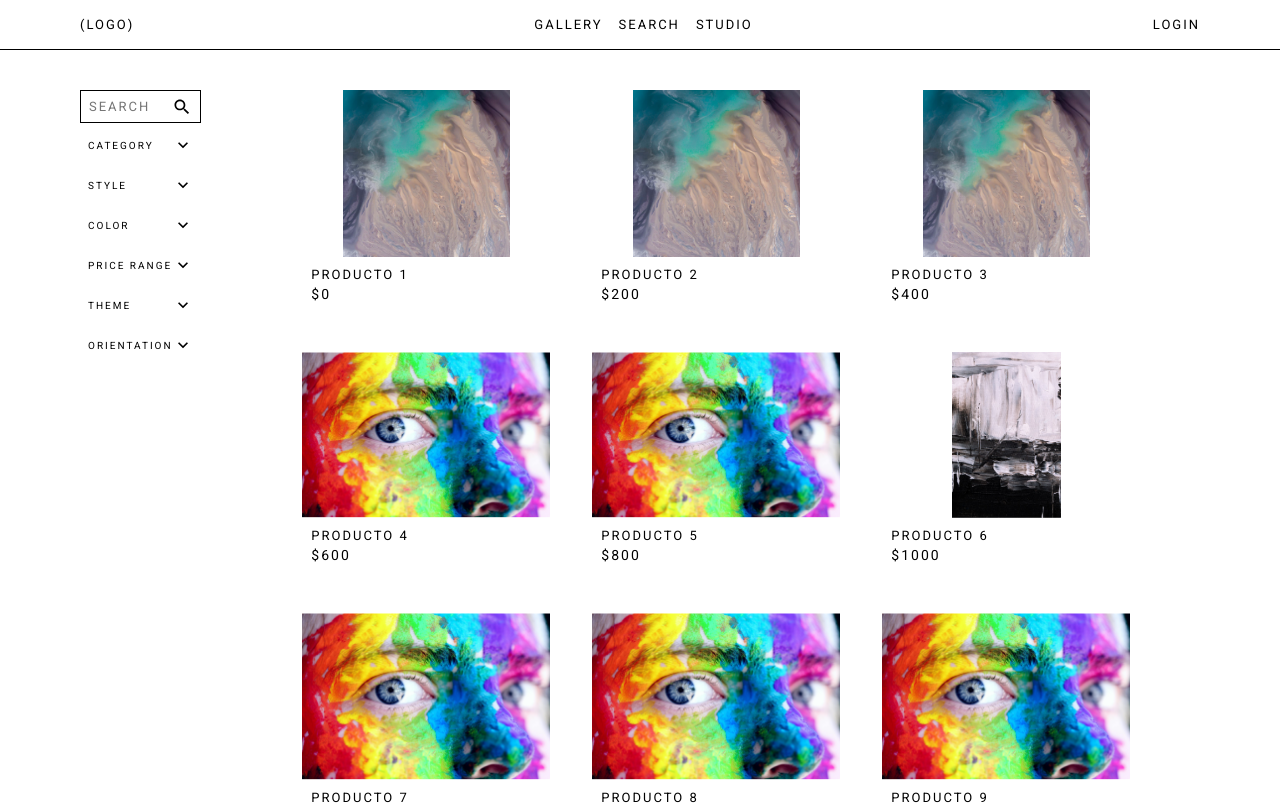
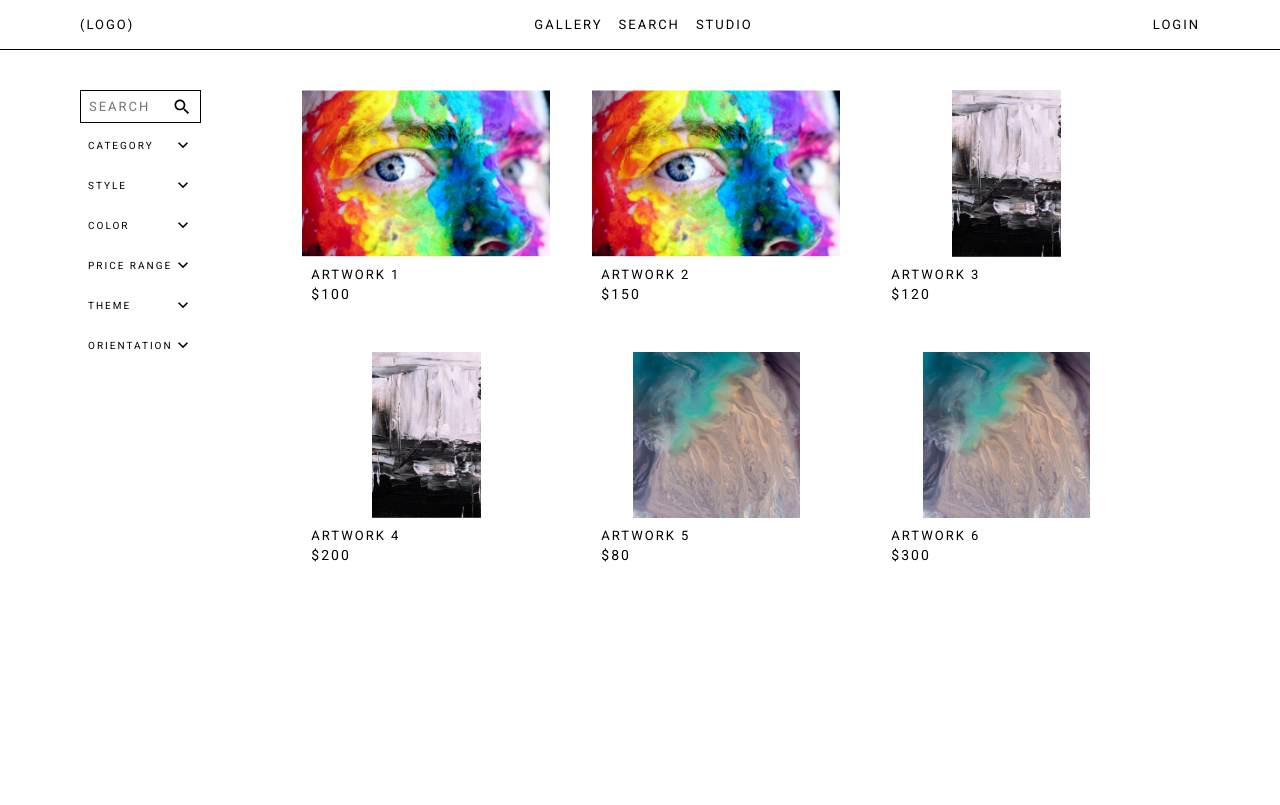
Before and after one commit to FacuBelli/API-Grupo11, a React (Vite) app: page /search in a window 1280 px wide. Shown: the top 805 px of the page. Built offline with nearby package versions, Linux system fonts and the light colour scheme.

Commit message:
Cambio de usePopular por useArtwork (mas general)

```diff
--- a/src/components/ImageGallery/index.tsx
+++ b/src/components/ImageGallery/index.tsx
@@ -1,25 +1,20 @@
+import type { Artwork } from '../../types/database'
 import ArtworkCard from '../ArtworkCard'
 import styles from './styles.module.css'
 
 interface Props {
-  data: {
-    id: string
-    image: string
-    price: number
-    title: string
-  }[]
+  artworks: Artwork[]
 }
 
-export default function ImageGallery({ data }: Props) {
-  console.log(data)
+export default function ImageGallery({ artworks }: Props) {
   return (
     <div className={styles.gallery}>
-      {data.map((prod, i) => (
+      {artworks.map((artwork, i) => (
         <ArtworkCard
-          id={prod.id}
-          image={prod.image}
-          price={prod.price}
-          title={prod.title}
+          id={artwork.id}
+          image={artwork.image}
+          price={artwork.price}
+          title={artwork.title}
           key={i}
         />
       ))}
--- /dev/null
+++ b/src/hooks/useArtworks.ts
@@ -0,0 +1,31 @@
+import type { Artwork, Favorite } from '../types/database'
+import db from '../utils/database'
+
+type Mode = 'popular' | 'recent'
+
+const getPopular = () => {
+  const counts = db.favorites.map((fav) => fav.artwork_id)
+    .reduce<{ [artwork_id: Favorite['artwork_id']]: number }>((obj, artwork_id) => {
+      obj[artwork_id] = (obj[artwork_id] ?? 0) + 1
+      return obj
+    }, {})
+
+    return [...db.artworks].sort((artworkA, artworkB) => counts[artworkA.id] - counts[artworkB.id])
+}
+
+const getRecent = () => {
+  return [...db.artworks].reverse()
+}
+
+const useArtworks = (mode?: Mode): Artwork[] => {
+  if (mode === 'popular') {
+    return getPopular()
+  }
+  if (mode === 'recent') {
+    return getRecent()
+  }
+
+  return db.artworks
+}
+
+export default useArtworks
--- a/src/hooks/usePopular.ts
+++ /dev/null
@@ -1,23 +0,0 @@
-import type { Artwork } from '../types/database'
-import db from '../utils/database'
-
-const usePopular = () => {
-  const result: Array<Artwork & { popularity: number }> = []
-
-  db.favorites.forEach((favorite) => {
-    let index = result.findIndex((fav) => fav.id === favorite.artwork_id)
-
-    if (index === -1) {
-      const artwork = db.artworks.find((artwork) => artwork.id === favorite.artwork_id)
-      if (artwork === undefined) return
-
-      index = result.push({ ...artwork, popularity: 0 }) - 1
-    }
-
-    result[index].popularity += 1
-  })
-
-  return result.sort((artworkA, artworkB) => artworkB.popularity - artworkA.popularity)
-}
-
-export default usePopular
--- a/src/pages/Gallery/index.tsx
+++ b/src/pages/Gallery/index.tsx
@@ -2,11 +2,11 @@ import ArtworkCard from '../../components/ArtworkCard'
 import Slider from '../../components/Slider'
 import CategoryCard from '../../components/CategoryCard'
 import styles from './styles.module.css'
-import usePopular from '../../hooks/usePopular'
+import useArtworks from '../../hooks/useArtworks'
 
 export default function Gallery() {
-  const popular = usePopular()
-  console.log(popular)
+  const popular = useArtworks('popular')
+  const recent = useArtworks('recent')
 
   const category = [
     {
@@ -48,7 +48,9 @@ export default function Gallery() {
         </Slider>
       </section>
       <section className={styles.popular}>
-        <h2 className={styles.popularTitle}><span>MOST</span> POPULAR</h2>
+        <h2 className={styles.popularTitle}>
+          <span>MOST</span> POPULAR
+        </h2>
         <Slider>
           {popular.map((item, i) => (
             <ArtworkCard
@@ -62,9 +64,11 @@ export default function Gallery() {
         </Slider>
       </section>
       <section className={styles.popular}>
-        <h2 className={styles.popularTitle}><span>MOST</span> RECENT</h2>
+        <h2 className={styles.popularTitle}>
+          <span>MOST</span> RECENT
+        </h2>
         <Slider>
-          {popular.map((item, i) => (
+          {recent.map((item, i) => (
             <ArtworkCard
               id={item.id}
               title={item.title}
--- a/src/pages/Search/index.tsx
+++ b/src/pages/Search/index.tsx
@@ -3,9 +3,11 @@ import Input from '../../components/Input'
 import styles from './styles.module.css'
 import Filter from '../../components/Filter'
 import ImageGallery from '../../components/ImageGallery'
-import { useEffect, useState } from 'react'
+import useArtworks from '../../hooks/useArtworks'
 
 export default function Search() {
+  const artworks = useArtworks()
+
   const filterOptions = [
     {
       value: 'category',
@@ -33,25 +35,6 @@ export default function Search() {
     }
   ]
 
-  const getRandImg = () =>
-    [
-      '/assets/img/example-horizontal.png',
-      '/assets/img/example-square.png',
-      '/assets/img/example-vertical.png'
-    ][Math.floor(Math.random() * 3)]
-
-  const [data, setData] = useState<{ id: string; image: string; price: number; title: string }[]>(
-    []
-  )
-
-  useEffect(() => {
-    setData(
-      [{}, {}, {}, {}, {}, {}, {}, {}, {}, {}, {}, {}, {}, {}, {}, {}, {}].map((_, i) => {
-        return { id: i.toString(), title: `Producto ${i + 1}`, price: 200 * i, image: getRandImg() }
-      })
-    )
-  }, [])
-
   return (
     <main>
       <section className={styles.section}>
@@ -67,7 +50,7 @@ export default function Search() {
             <Filter title={filter.value} options={filter.options} key={i} />
           ))}
         </aside>
-        <ImageGallery data={data} />
+        <ImageGallery artworks={artworks} />
       </section>
     </main>
   )
```
